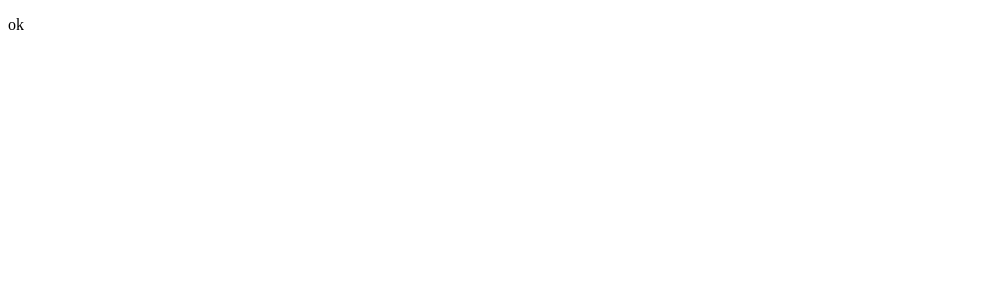
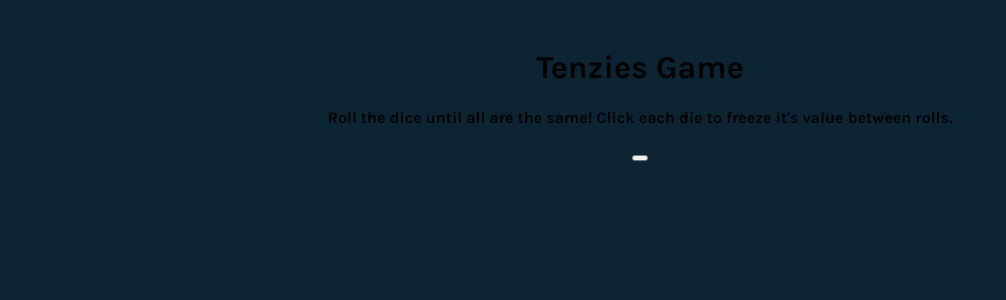
Before and after one commit to ondairos/tenzies_game, a React (Vite) app: page / in a window 1280 px wide. Shown: the top 300 px of the page, without its empty margins (0-1006 px from the left). Built offline with nearby package versions, Linux system fonts and the light colour scheme.

Commit message:
starter files

```diff
--- a/index.html
+++ b/index.html
@@ -1,12 +1,19 @@
 <!DOCTYPE html>
 <html lang="en">
+
 <head>
   <meta charset="UTF-8" />
   <meta name="viewport" content="width=device-width, initial-scale=1.0" />
   <title>Tenzies Game</title>
+
+  <link rel="preconnect" href="https://fonts.googleapis.com">
+  <link rel="preconnect" href="https://fonts.gstatic.com" crossorigin>
+  <link href="https://fonts.googleapis.com/css2?family=Inter&family=Karla:wght@700&display=swap" rel="stylesheet">
 </head>
+
 <body>
   <div id="root"></div>
   <script type="module" src="/src/main.jsx"></script>
 </body>
+
 </html>
--- a/src/App.css
+++ b/src/App.css
@@ -0,0 +1,8 @@
+body {
+  background-color: #0b2434;
+  font-family: Arial, Helvetica, sans-serif;
+  padding: 20px;
+  font-family: 'Karla', sans-serif;
+  font-weight: 700;
+  text-align: center;
+}
--- a/src/App.jsx
+++ b/src/App.jsx
@@ -5,9 +5,15 @@ function App() {
   const [count, setCount] = useState(0);
 
   return (
-    <div>
-      <p>ok</p>
-    </div>
+    <main>
+      <h1>Tenzies Game</h1>
+      <p>Roll the dice until all are the same! Click each die to freeze it's value between rolls.</p>
+      <div className="die-container">
+        <button className="roll-dice">
+
+        </button>
+      </div>
+    </main>
   );
 }
 
```
Also changed, not shown: src/components/Die.jsx (added, +9 -0 lines), 1 other file (tests, documents, lock files or other folders). Lines whose indentation alone changed are shown as unchanged.
